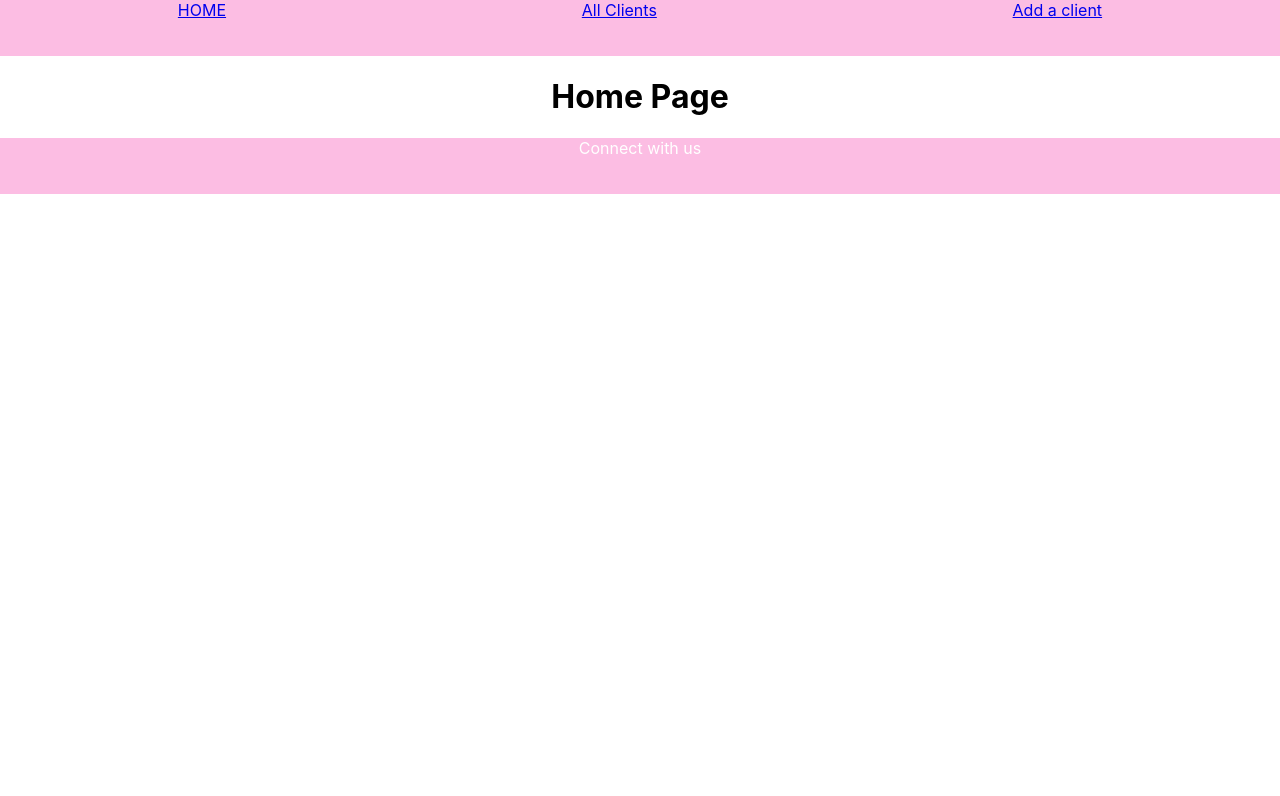
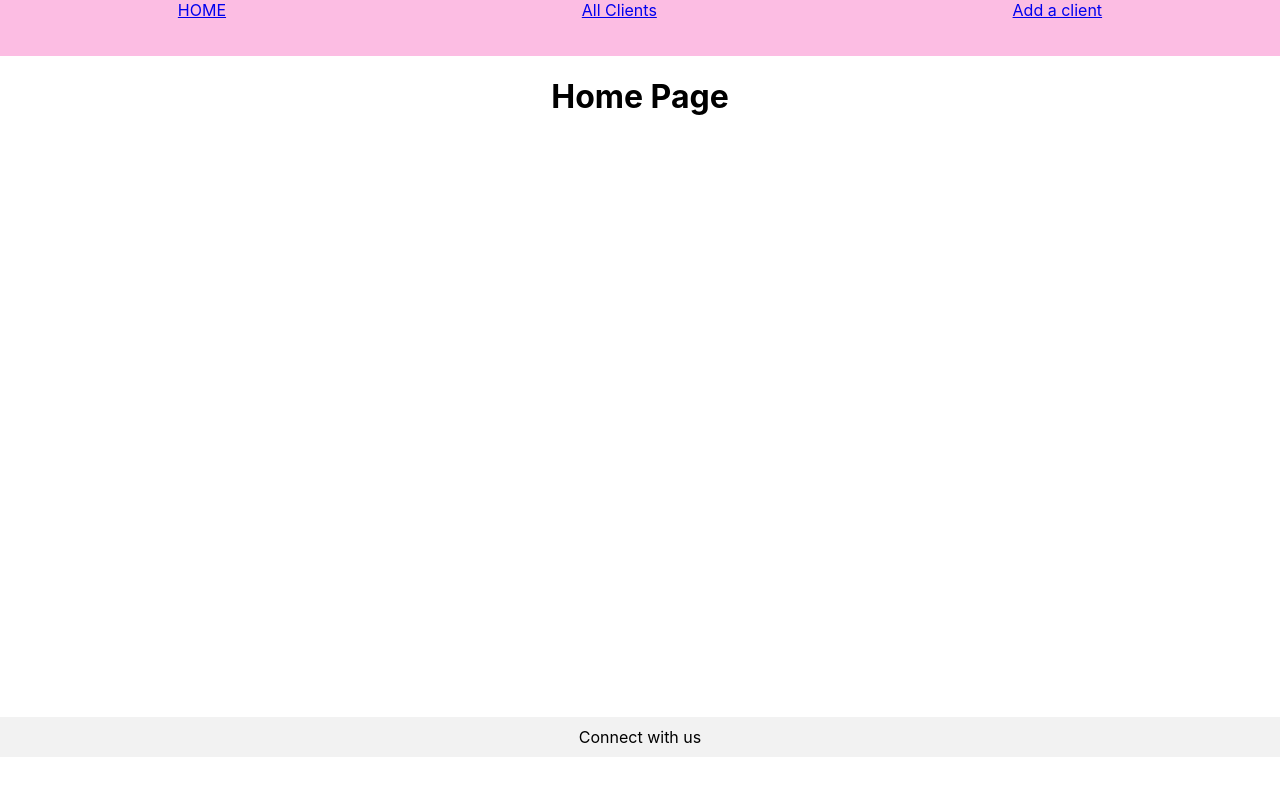
Before and after one commit to Sunjang1009/project3---hair-salon-CDA-frontend, a React (Create React App) app: page / in a window 1280 px wide. Shown: the top 796 px of the page. Built offline with nearby package versions, Linux system fonts and the light colour scheme.

Commit message:
added remove button in client show page

```diff
--- a/src/App.css
+++ b/src/App.css
@@ -8,6 +8,21 @@ nav {
   font-size: 1em;
 }
 
+body {
+  display: flex;
+  flex-direction: column;
+}
+
+main {
+  height : 80vh;
+}
+
+
+footer {
+  background-color: #f2f2f2;
+  padding: 10px;
+  flex-shrink: 0;
+}
 
 .App {
   text-align: center;
@@ -54,6 +69,20 @@ nav {
   object-fit: cover;
 }
 
+.delete {
+  border: 1px solid #ddd;
+  background-color: transparent;
+  padding: 8px 24px;
+  border-radius: 4px;
+  transition: transform .5s ease-in-out;
+}
+.delete:hover {
+  border: 1px solid #ddd;
+  background-color: black;
+  color: white;
+  transform: scale(1.1, 1.1);
+}
+
 @keyframes App-logo-spin {
   from {
     transform: rotate(0deg);
--- a/src/components/Footer.js
+++ b/src/components/Footer.js
@@ -1,9 +1,9 @@
 function Footer(){
     return(
         <>
-            <nav>
+            <footer>
                 Connect with us
-            </nav>
+            </footer>
         </>
     )
 }
--- a/src/pages/ClientsIndex.js
+++ b/src/pages/ClientsIndex.js
@@ -58,7 +58,11 @@ function ClientsIndex(){
     return(
         <>
             <h1>These are my clients!</h1>
-            { clients? loaded():loading() }
+            <main>
+
+                { clients? loaded():loading() }
+
+            </main>
         </>
 
     )
--- a/src/pages/ClientsShow.js
+++ b/src/pages/ClientsShow.js
@@ -1,7 +1,10 @@
 import { useState, useEffect } from "react"
-import { useParams } from "react-router"
+import { useParams, useNavigate } from "react-router-dom"
 
 function ClientsShow(){
+
+    //create navigate instance
+    const navigate = useNavigate();
 
     const [ client, setClient ] = useState(null)
     const { clientId } = useParams();
@@ -21,6 +24,20 @@ function ClientsShow(){
         };
     };
 
+    async function removeClient(){
+        try{
+            const options = {
+                method : "DELETE"
+            }
+
+            const response = await fetch(URL, options);
+            const deletedClient = await response.json();
+            navigate("/");
+
+        }catch(err){
+            console.log(err)
+        }
+    }
     // console.log(`Current Client is ${JSON.stringify(client)}`);
 
     useEffect(()=>{
@@ -37,6 +54,11 @@ function ClientsShow(){
                 <h2>{client.phoneNumber}</h2>
                 <h2>{client.hairStyle}</h2>
                 <h2>{client.services}</h2>
+                <div>
+                    <button className="delete" onClick={removeClient}>
+                        Remove Client
+                    </button>
+                </div>
             </div>
         )
     }
--- a/src/pages/Home.js
+++ b/src/pages/Home.js
@@ -1,6 +1,9 @@
 function Home(){
     return(
-        <h1>Home Page</h1>
+        <main>
+            <h1>Home Page</h1>
+
+        </main>
     )
 }
 
```
